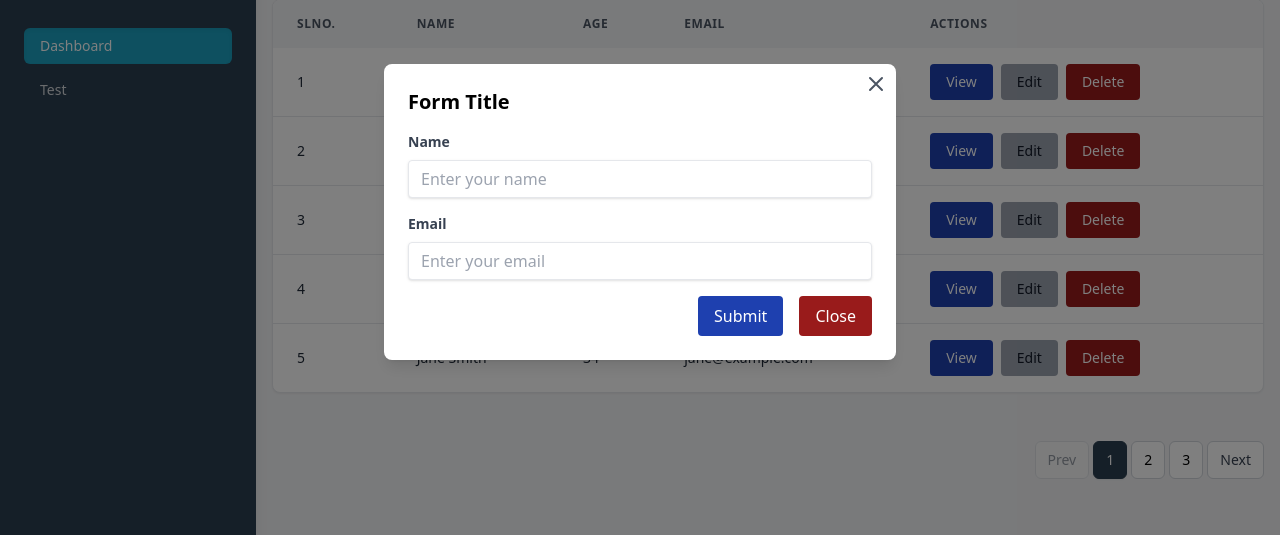
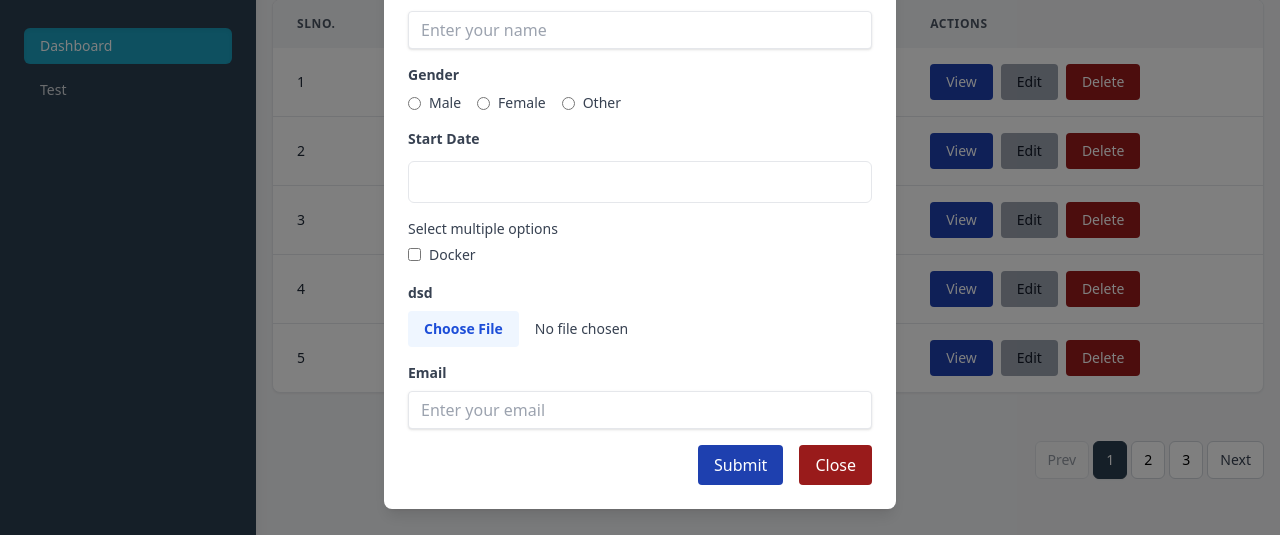
Before and after one commit to JamshyEK/react-node-template, a React (Vite) app in the folder client/: page / in a window 1280 px wide. Both pictures are taken after a click on the button "Show Form Modal". Shown: the part 188-723 px from the top of the page. Built offline with nearby package versions, Linux system fonts and the light colour scheme; no server answers.

Commit message:
feat: added reusable comp

```diff
--- /dev/null
+++ b/client/src/components/FormFields/FormCheckbox.tsx
@@ -0,0 +1,66 @@
+import { useField } from "formik";
+
+interface IFormCheckbox {
+  name: string;
+  options: { label: string; value: string }[];
+  multiple?: boolean;
+}
+
+const FormCheckbox: React.FC<IFormCheckbox> = ({
+  name,
+  options,
+  multiple = false,
+}) => {
+  const [field, meta, helpers] = useField<any>(name);
+
+  const handleChange = (optionValue: string) => {
+    if (multiple) {
+      const currentValues = field.value || [];
+      const isSelected = currentValues.includes(optionValue);
+      const updatedValues = isSelected
+        ? currentValues.filter((val: string) => val !== optionValue)
+        : [...currentValues, optionValue];
+      helpers.setValue(updatedValues);
+    } else {
+      // toggle single value: if already selected, unselect it
+      if (field.value === optionValue) {
+        helpers.setValue(""); // unselect
+      } else {
+        helpers.setValue(optionValue);
+      }
+    }
+  };
+
+  const isChecked = (optionValue: string) =>
+    multiple ? field.value?.includes(optionValue) : field.value === optionValue;
+
+  return (
+    <div className='mb-4'>
+      <label className='block text-sm font-medium text-gray-700 mb-1'>
+        {multiple ? "Select multiple options" : "Select one option"}
+      </label>
+      <div className='space-y-2'>
+        {options.map((option) => (
+          <label
+            key={option.value}
+            className='inline-flex items-center text-sm text-gray-700'>
+            <input
+              type='checkbox'
+              name={name}
+              value={option.value}
+              checked={isChecked(option.value)}
+              onChange={() => handleChange(option.value)}
+              className='form-checkbox text-blue-600'
+            />
+            <span className='ml-2'>{option.label}</span>
+          </label>
+        ))}
+      </div>
+      {meta.touched && meta.error && (
+        <div className='text-red-500 text-sm mt-1'>{meta.error as string}</div>
+      )}
+    </div>
+  );
+};
+
+export default FormCheckbox;
--- /dev/null
+++ b/client/src/components/FormFields/FormFileInput.tsx
@@ -0,0 +1,71 @@
+import { ErrorMessage, useField, useFormikContext } from "formik";
+
+interface IFormFileInput {
+  name: string;
+  labelName: string;
+  accept?: string;
+  maxSizeInMB?: number;
+}
+
+const FormFileInput: React.FC<IFormFileInput> = ({
+  name,
+  labelName,
+  accept = "image/*,application/pdf",
+  maxSizeInMB = 2,
+}) => {
+  const [, meta, helpers] = useField(name);
+  const { setFieldValue, setFieldError } = useFormikContext();
+
+  const handleChange = (e: React.ChangeEvent<HTMLInputElement>) => {
+    const file = e.currentTarget.files?.[0];
+    if (!file) return;
+
+    const isValidType = accept
+      .split(",")
+      .some((type) =>
+        type === "image/*" ? file.type.startsWith("image/") : file.type === type
+      );
+
+    if (!isValidType) {
+      setFieldError(name, `Only image or PDF files are allowed`);
+      setFieldValue(name, null);
+      return;
+    }
+
+    const fileSizeInMB = file.size / (1024 * 1024);
+    if (fileSizeInMB > maxSizeInMB) {
+      setFieldError(name, `File size must be less than ${maxSizeInMB} MB`);
+      setFieldValue(name, null);
+      return;
+    }
+
+    setFieldValue(name, file);
+  };
+
+  return (
+    <div className='mb-4'>
+      <label
+        htmlFor={name}
+        className='block text-gray-700 text-sm font-bold mb-2 text-left'>
+        {labelName}
+      </label>
+      <input
+        id={name}
+        name={name}
+        type='file'
+        accept={accept}
+        onChange={handleChange}
+        className='block w-full text-sm text-gray-700 file:mr-4 file:py-2 file:px-4
+          file:rounded file:border-0 file:text-sm file:font-semibold
+          file:bg-blue-50 file:text-blue-700 hover:file:bg-blue-100'
+      />
+      <ErrorMessage
+        name={name}
+        component='div'
+        className='text-red-500 text-sm mt-1 text-left'
+      />
+    </div>
+  );
+};
+
+export default FormFileInput;
--- /dev/null
+++ b/client/src/components/FormFields/FormRadioGroup.tsx
@@ -0,0 +1,42 @@
+import { useField } from "formik";
+
+interface IFormRadioGroup {
+  name: string;
+  label: string;
+  options: { label: string; value: string }[];
+}
+
+const FormRadioGroup: React.FC<IFormRadioGroup> = ({
+  name,
+  label,
+  options,
+}) => {
+  const [field, meta, helpers] = useField(name);
+
+  return (
+    <div className='mb-4'>
+      <p className='block text-gray-700 text-sm font-bold mb-2 text-left'>
+        {label}
+      </p>
+      <div className='flex flex-wrap gap-4'>
+        {options.map((option) => (
+          <label key={option.value} className='inline-flex items-center'>
+            <input
+              type='radio'
+              {...field}
+              value={option.value}
+              checked={field.value === option.value}
+              className='form-radio text-blue-600'
+            />
+            <span className='ml-2 text-gray-700 text-sm'>{option.label}</span>
+          </label>
+        ))}
+      </div>
+      {meta.touched && meta.error && (
+        <div className='text-red-500 text-sm mt-1'>{meta.error}</div>
+      )}
+    </div>
+  );
+};
+
+export default FormRadioGroup;
--- a/client/src/components/ModalForm.tsx
+++ b/client/src/components/ModalForm.tsx
@@ -1,8 +1,12 @@
 import Modal from "./ModalComp";
-import { Formik, Form } from "formik";
+import { Formik, Form, Field } from "formik";
 import * as Yup from "yup";
 import Button from "./FormFields/ButtonComp";
 import FormInput from "./FormFields/FormInput";
+import FormFileInput from "./FormFields/FormFileInput";
+import FormRadioGroup from "./FormFields/FormRadioGroup";
+import FormCheckbox from "./FormFields/FormCheckbox";
+import CustomDatePicker from "./FormFields/DateInput";
 
 interface MyFormValues {
   name: string;
@@ -26,8 +30,8 @@ const MyFormModal = ({
   };
 
   return (
-    <Modal isOpen={isOpen} onClose={onClose} testId="my-form-modal">
-      <h2 className="text-xl font-semibold mb-4">{title}</h2>
+    <Modal isOpen={isOpen} onClose={onClose} testId='my-form-modal'>
+      <h2 className='text-xl font-semibold mb-4'>{title}</h2>
       <Formik
         initialValues={initialValues}
         validationSchema={Yup.object({
@@ -36,32 +40,54 @@ const MyFormModal = ({
             .email("Invalid email")
             .required("Email is required"),
         })}
-        onSubmit={handleSubmit}
-      >
-        {({ values, handleChange }) => (
-          <Form className="space-y-4">
+        onSubmit={handleSubmit}>
+        {({ values, errors, handleChange }) => (
+          <Form className='space-y-4'>
             <FormInput
-              name="name"
-              labelName="Name"
-              placeHolder="Enter your name"
-              type="text"
+              name='name'
+              labelName='Name'
+              placeHolder='Enter your name'
+              type='text'
               value={values.name}
               onChange={handleChange}
             />
+            <FormRadioGroup
+              name='gender'
+              label='Gender'
+              options={[
+                { label: "Male", value: "male" },
+                { label: "Female", value: "female" },
+                { label: "Other", value: "other" },
+              ]}
+            />
+            <Field
+              name='startDate'
+              component={CustomDatePicker}
+              label='Start Date'
+            />{" "}
+            <FormCheckbox
+              name='skills'
+              multiple
+              options={[
+                // { label: "React", value: "react" },
+                // { label: "Node.js", value: "node" },
+                { label: "Docker", value: "docker" },
+              ]}
+            />
+            <FormFileInput name='ewe' labelName='dsd' />
             <FormInput
-              name="email"
-              labelName="Email"
-              placeHolder="Enter your email"
-              type="email"
+              name='email'
+              labelName='Email'
+              placeHolder='Enter your email'
+              type='email'
               onChange={handleChange}
               value={values.email}
             />
-
-            <div className="flex justify-end space-x-4">
-              <Button type="submit" variant="primary">
+            <div className='flex justify-end space-x-4'>
+              <Button type='submit' variant='primary'>
                 Submit
               </Button>
-              <Button type="button" variant="danger" onClick={onClose}>
+              <Button type='button' variant='danger' onClick={onClose}>
                 Close
               </Button>
             </div>
```
Also changed, not shown: client/src/components/FormFields/FormMultiSelect.tsx (+21 -19 lines).
